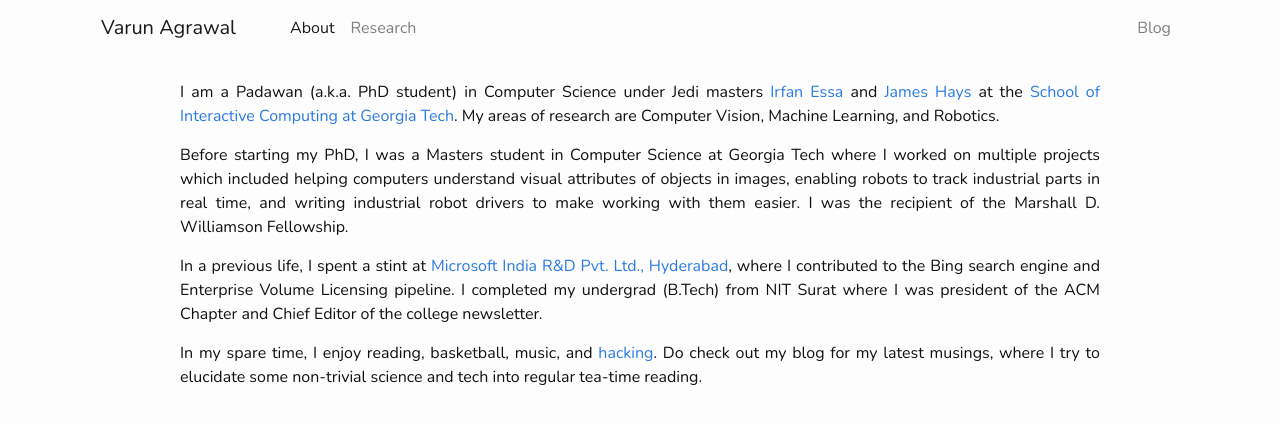
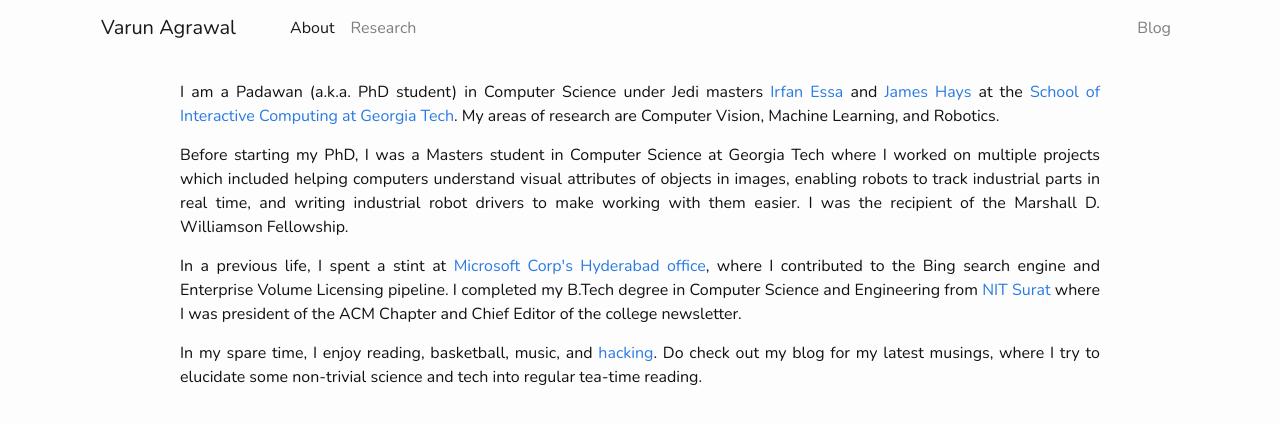
Before and after one commit to varunagrawal/varunagrawal.github.io, a Jekyll site: the page built from about.html, in a window 1280 px wide. Shown: the top 424 px of the page. Built offline with Jekyll 4.4.1, drawn with Linux system fonts in a browser that asks for light colours; nearby versions of some CDN libraries.

Commit message:
about page update

```diff
--- a/about.html
+++ b/about.html
@@ -19,7 +19,7 @@ permalink: /about/
                 Before starting my PhD, I was a Masters student in Computer Science at Georgia Tech where I worked on multiple projects which included helping computers understand visual attributes of objects in images, enabling robots to track industrial parts in real time, and writing industrial robot drivers to make working with them easier. I was the recipient of the Marshall D. Williamson Fellowship.
             </p>
             <p class="">
-                In a previous life, I spent a stint at <a href="https://www.microsoft.com/en-in/about/">Microsoft India R&D Pvt. Ltd., Hyderabad</a>, where I contributed to the Bing search engine and Enterprise Volume Licensing pipeline. I completed my undergrad (B.Tech) from NIT Surat where I was president of the ACM Chapter and Chief Editor of the college newsletter.
+                In a previous life, I spent a stint at <a href="https://www.microsoft.com/en-in/about/">Microsoft Corp's Hyderabad office</a>, where I contributed to the Bing search engine and Enterprise Volume Licensing pipeline. I completed my B.Tech degree in Computer Science and Engineering from <a href="http://svnit.ac.in">NIT Surat</a> where I was president of the ACM Chapter and Chief Editor of the college newsletter.
             </p>
 
             <p class="">
```
